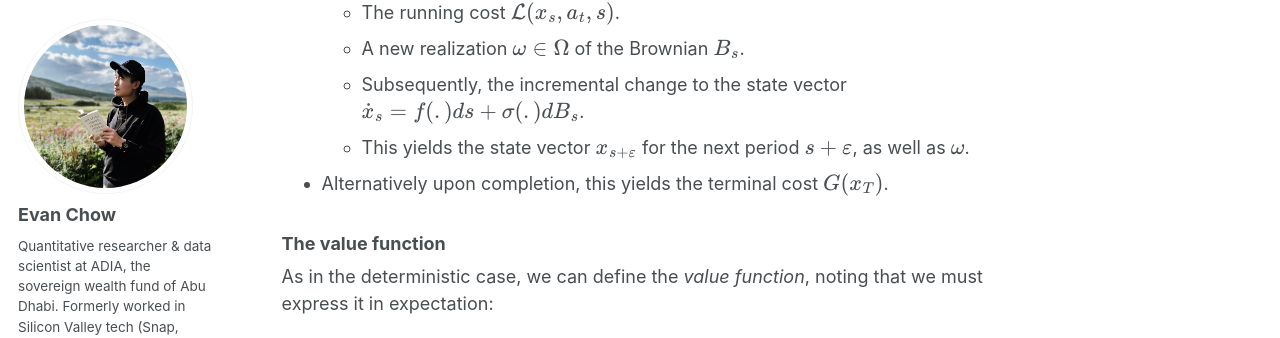
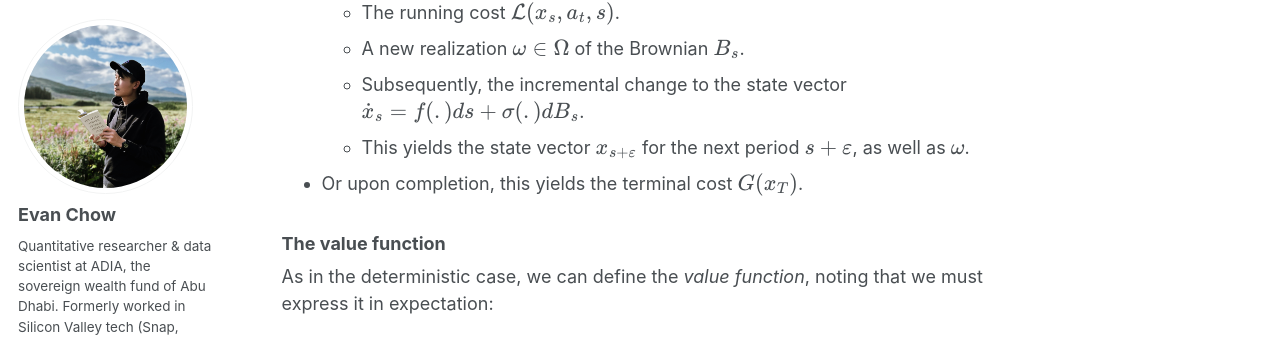
Before and after one commit to evnchw/evnchw.github.io, a Jekyll site: the page built from _quant/20240623_refresher_hjb.md, in a window 1280 px wide and 900 px high, scrolled down 6385 px. Shown: the part 87-425 px from the top of the window. Built offline with Jekyll 4.4.1, drawn with Linux system fonts in a browser that asks for light colours; some web fonts are replaced.

Commit message:
Quick commit.

```diff
--- a/_quant/20240623_refresher_hjb.md
+++ b/_quant/20240623_refresher_hjb.md
@@ -188,7 +188,7 @@ Immediately, we see the cost functional is now stochastic (and expressed *in exp
     - A new realization $$\omega \in \Omega$$ of the Brownian $$B_s$$.
     - Subsequently, the incremental change to the state vector $$\dot{x}_s=f(.) ds + \sigma(.)dB_s$$.
     - This yields the state vector $$x_{s+\varepsilon}$$ for the next period $$s+\varepsilon$$, as well as $$\omega$$.
-- Alternatively upon completion, this yields the terminal cost $$G(x_T)$$.
+- Or upon completion, this yields the terminal cost $$G(x_T)$$.
 
 ### The value function
 
```
